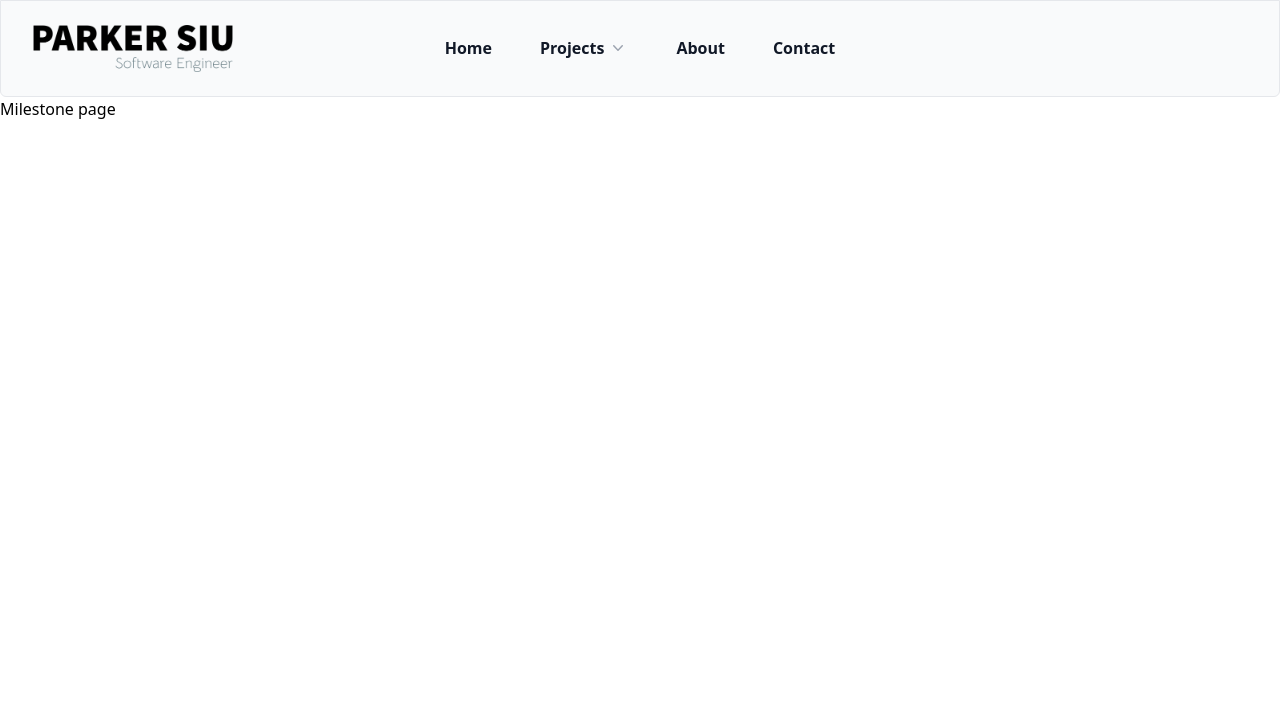
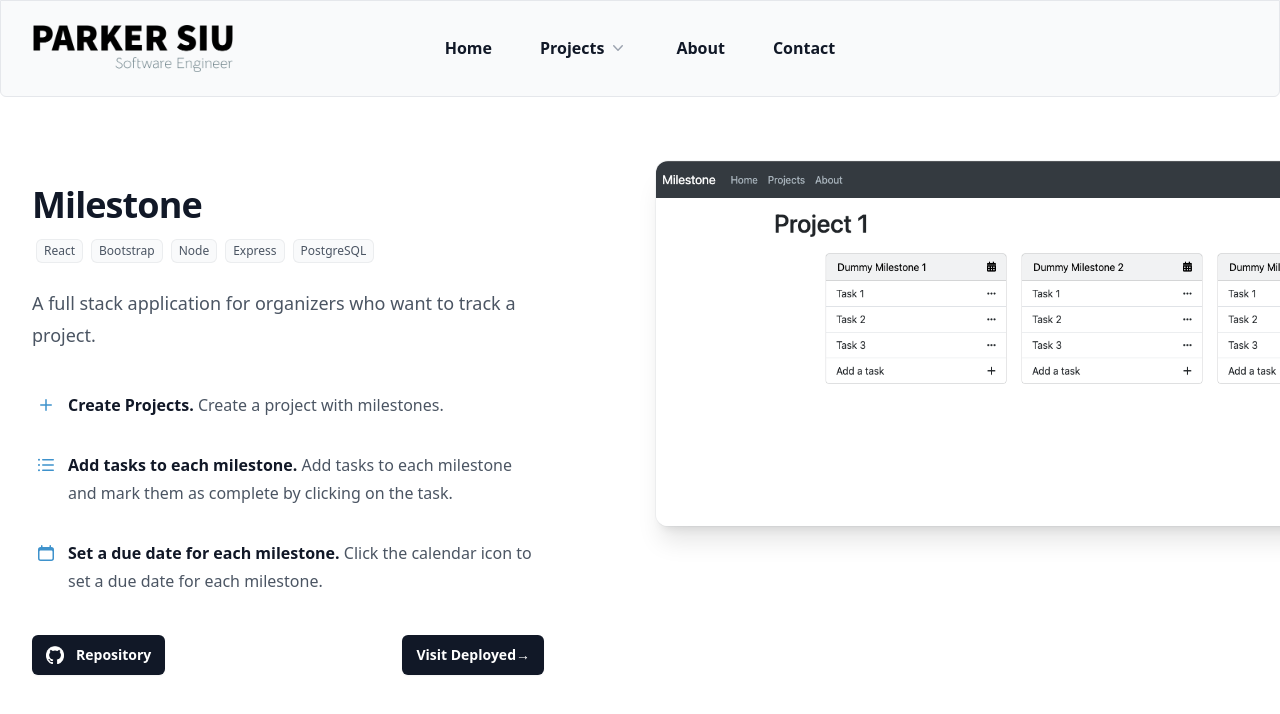
Before and after one commit to parkersiu/portfolio, a Next.js app: page /milestone in a window 1280 px wide. Shown: the top 714 px of the page. Built offline with nearby package versions, Linux system fonts and the light colour scheme.

Commit message:
Added styling and layout to milestone page.

```diff
--- a/app/milestone/page.js
+++ b/app/milestone/page.js
@@ -1,7 +1,96 @@
+import { PlusIcon, ListBulletIcon, CalendarIcon } from '@heroicons/react/20/solid'
+import Image from 'next/image'
+
+const features = [
+  {
+    name: 'Create Projects.',
+    description:
+      'Create a project with milestones.',
+    icon: PlusIcon,
+  },
+  {
+    name: 'Add tasks to each milestone.',
+    description: 'Add tasks to each milestone and mark them as complete by clicking on the task.',
+    icon: ListBulletIcon,
+  },
+  {
+    name: 'Set a due date for each milestone.',
+    description: 'Click the calendar icon to set a due date for each milestone.',
+    icon: CalendarIcon,
+  }
+]
+
 export default function Page() {
   return (
-    <>
-      <div>Milestone page</div>
-    </>
-  );
+    <div className="overflow-hidden bg-white py-12 sm:py-16">
+      <div className="mx-auto max-w-7xl px-6 lg:px-8">
+        <div className="mx-auto grid max-w-2xl grid-cols-1 gap-x-8 gap-y-16 sm:gap-y-20 lg:mx-0 lg:max-w-none lg:grid-cols-2">
+          <div className="lg:pr-8 lg:pt-4">
+            <div className="lg:max-w-lg">
+              <p className="mt-2 text-3xl font-bold tracking-tight text-gray-900 sm:text-4xl">Milestone</p>
+              <div className='mt-3'>
+                <span className="inline-flex items-center rounded-md bg-gray-50 mx-1 px-2 py-1 text-xs font-medium text-gray-600 ring-1 ring-inset ring-gray-500/10">
+                  React
+                </span>
+                <span className="inline-flex items-center rounded-md bg-gray-50 mx-1 px-2 py-1 text-xs font-medium text-gray-600 ring-1 ring-inset ring-gray-500/10">
+                  Bootstrap
+                </span>
+                <span className="inline-flex items-center rounded-md bg-gray-50 mx-1 px-2 py-1 text-xs font-medium text-gray-600 ring-1 ring-inset ring-gray-500/10">
+                  Node
+                </span>
+                <span className="inline-flex items-center rounded-md bg-gray-50 mx-1 px-2 py-1 text-xs font-medium text-gray-600 ring-1 ring-inset ring-gray-500/10">
+                  Express
+                </span>
+                <span className="inline-flex items-center rounded-md bg-gray-50 mx-1 px-2 py-1 text-xs font-medium text-gray-600 ring-1 ring-inset ring-gray-500/10">
+                  PostgreSQL
+                </span>
+              </div>
+              <p className="mt-6 text-lg leading-8 text-gray-600">
+                A full stack application for organizers who want to track a project.
+              </p>
+              <dl className="mt-10 max-w-xl space-y-8 text-base leading-7 text-gray-600 lg:max-w-none">
+                {features.map((feature) => (
+                  <div key={feature.name} className="relative pl-9">
+                    <dt className="inline font-semibold text-gray-900">
+                      <feature.icon className="absolute left-1 top-1 h-5 w-5 text-[#3E92CC]" aria-hidden="true" />
+                      {feature.name}
+                    </dt>{' '}
+                    <dd className="inline">{feature.description}</dd>
+                  </div>
+                ))}
+              </dl>
+              <div className='flex mt-10 justify-between'>
+                <a href='https://github.com/parkersiu/milestone' target="_blank"
+                  className='flex items-center justify-between rounded-md bg-gray-900 px-3.5 py-2.5 text-sm font-semibold text-white shadow-sm
+                hover:bg-gray-800 focus-visible:outline focus-visible:outline-2 focus-visible:outline-offset-2
+                focus-visible:outline-white'>
+                  <Image
+                    src='/github-logo.png'
+                    alt='github logo'
+                    className='pr-3'
+                    width={30}
+                    height={30}
+                  />
+                  Repository
+                </a>
+                <a href='https://milestone.parkersiu.com/' target="_blank"
+                  className='flex items-center justify-between rounded-md bg-gray-900 px-3.5 py-2.5 text-sm font-semibold text-white shadow-sm
+                hover:bg-gray-800 focus-visible:outline focus-visible:outline-2 focus-visible:outline-offset-2
+                focus-visible:outline-white'>
+                  Visit Deployed<span aria-hidden="true">→</span>
+                </a>
+              </div>
+            </div>
+          </div>
+          <Image
+            src="/milestone.png"
+            alt="Milestone screenshot"
+            className="w-[48rem] max-w-none rounded-xl shadow-xl ring-1 ring-gray-400/10 sm:w-[57rem] md:-ml-4 lg:-ml-0"
+            width={2432}
+            height={1442}
+          />
+        </div>
+      </div>
+    </div>
+  )
 }
```
Also changed, not shown: public/milestone.png (added).
